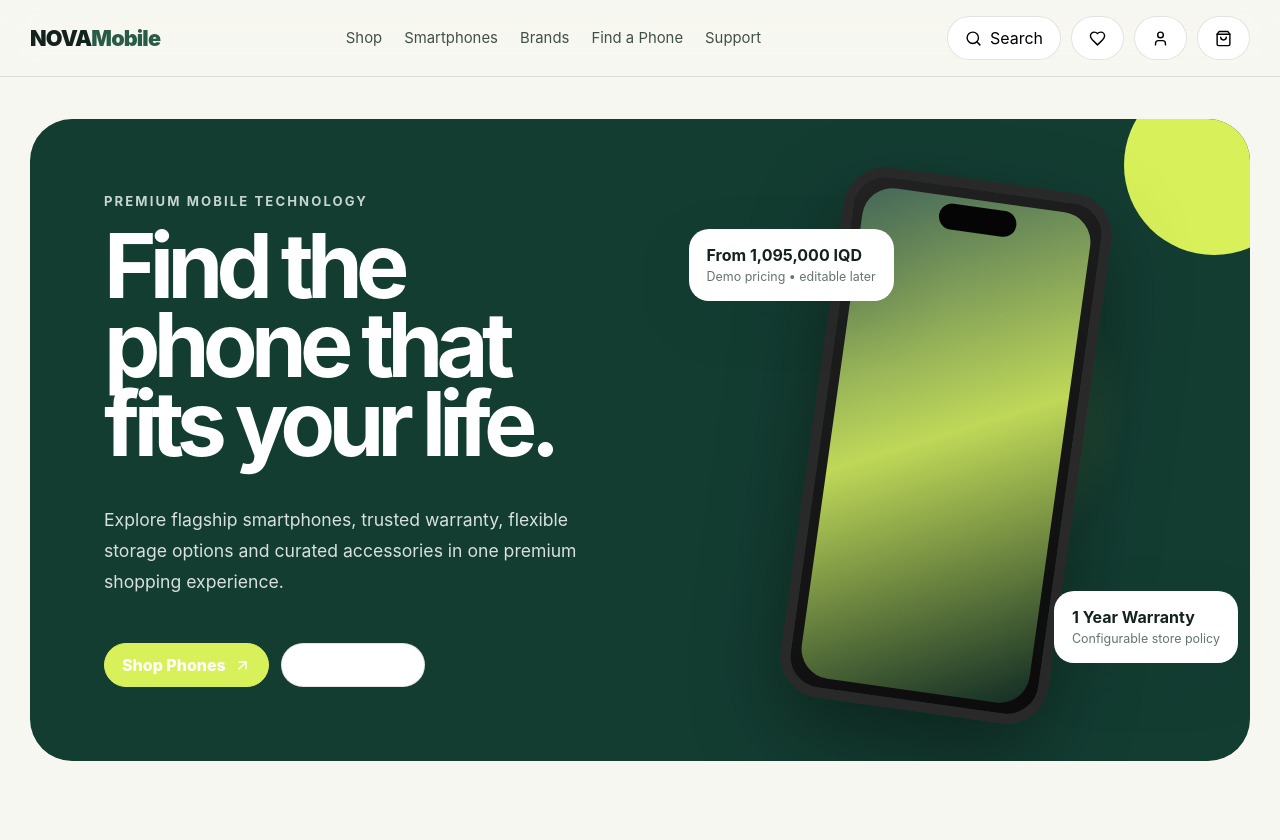
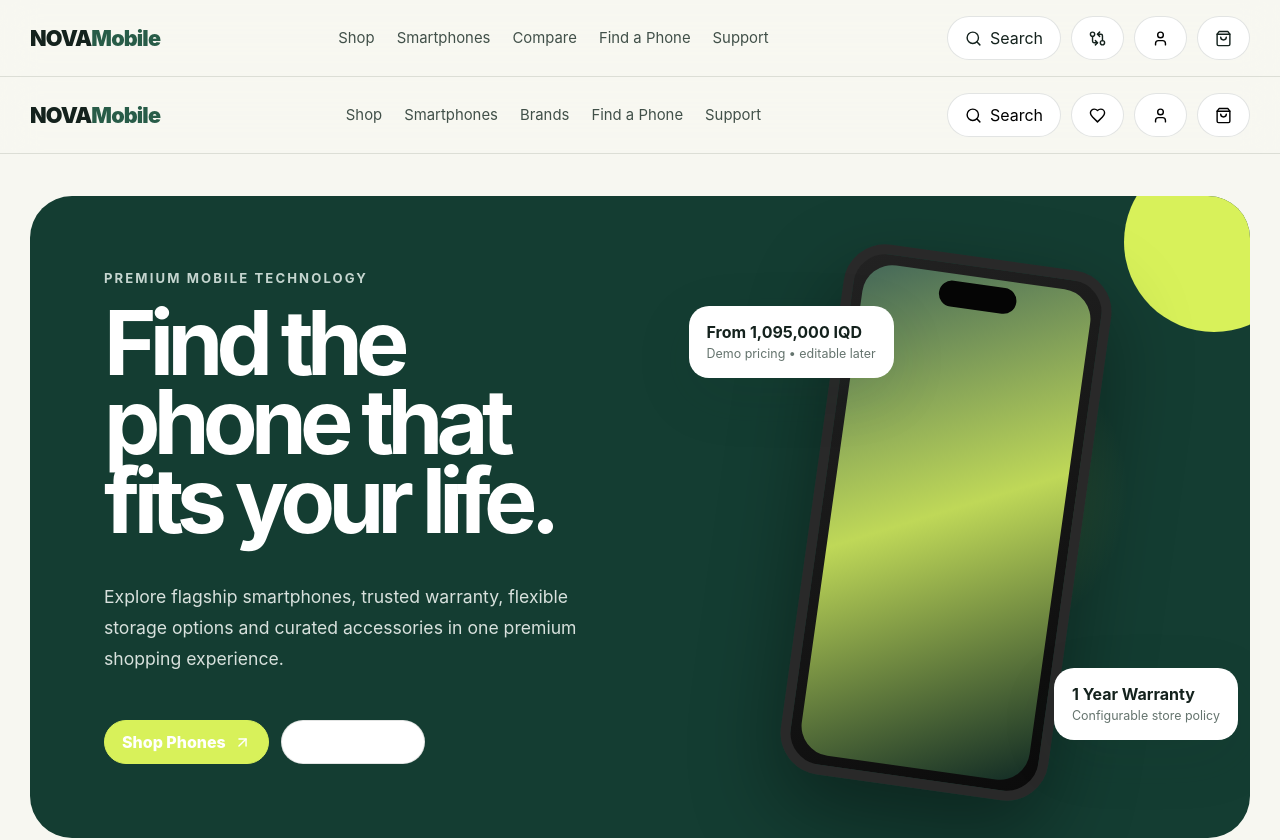
Before and after one commit to ahpa5246-lgtm/phones-shop, a Next.js app: page / in a window 1280 px wide. Shown: the top 840 px of the page. Built offline with nearby package versions, Linux system fonts and the light colour scheme.

Commit message:
feat: use shared navigation across storefront

```diff
--- a/app/layout.tsx
+++ b/app/layout.tsx
@@ -1,5 +1,7 @@
 import type { Metadata } from 'next';
 import './globals.css';
+import './commerce.css';
+import SiteHeader from '@/components/site-header';
 
 export const metadata: Metadata = {
   title: 'NOVA Mobile | Premium Smartphones',
@@ -9,7 +11,10 @@ export const metadata: Metadata = {
 export default function RootLayout({ children }: Readonly<{ children: React.ReactNode }>) {
   return (
     <html lang="en">
-      <body>{children}</body>
+      <body>
+        <SiteHeader />
+        {children}
+      </body>
     </html>
   );
 }
```
